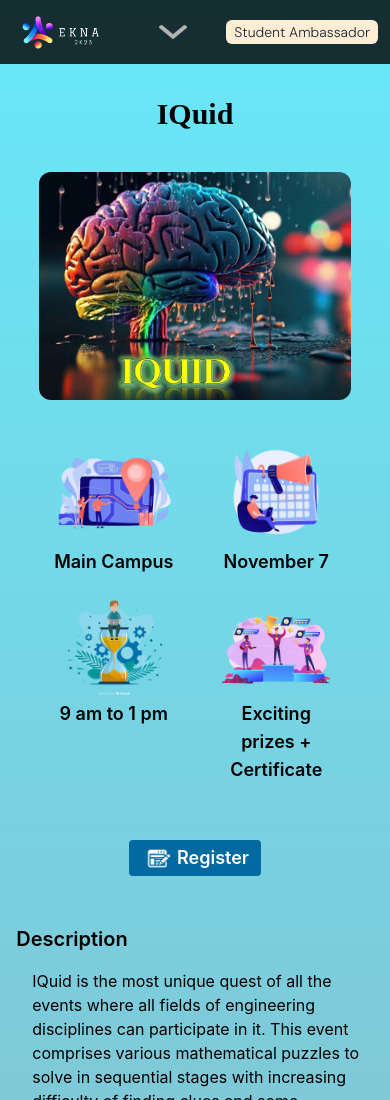
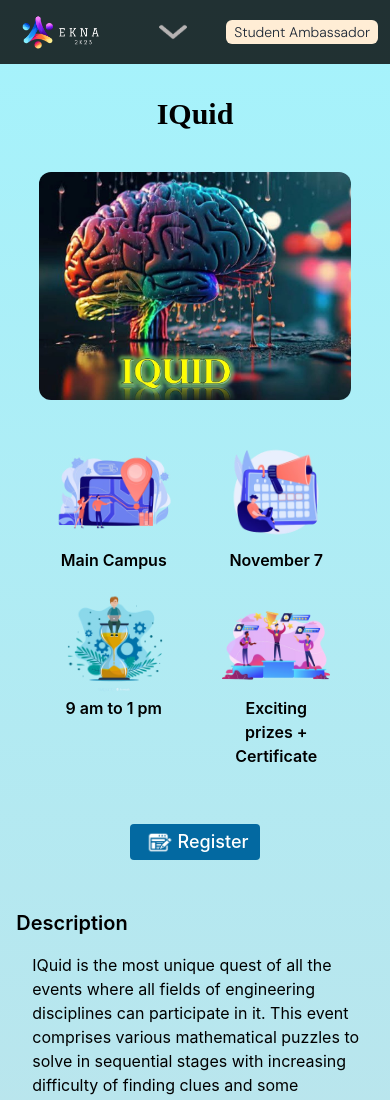
Before and after one commit to gchandru283/eee-symposium, a React (Create React App) app: page /events/tech-event/1 in a window 390 px wide. Shown: the top 1100 px of the page. Built offline with nearby package versions, Linux system fonts and the light colour scheme; a web font is replaced by a local one.

Commit message:
Update EventPage.js

```diff
--- a/src/pages/EventPage.js
+++ b/src/pages/EventPage.js
@@ -10,7 +10,7 @@ function EventPage({ eventDesc }) {
   return (
     <>
       <Header />
-      <div className="pt-24 pb-20 flex flex-col items-center gap-7 bg-gradient-to-t from-gray-400 to-cyan-300">
+      <div className="pt-24 pb-20 flex flex-col items-center gap-7 bg-gradient-to-t from-gray-300 to-cyan-200">
         <div className="text-center lg:text-5xl text-3xl font-semibold pb-3 font-labrada">
           {eventDesc.eventDescription}
         </div>
@@ -24,19 +24,19 @@ function EventPage({ eventDesc }) {
               src="/assets/icons/location.png"
               className="lg:h-40 select-none h-28 lg:p-3 m-auto object-contain"
             />
-            <figcaption className= "text-center lg:text-xl text-lg font-semibold">
+            <figcaption className= "text-center lg:text-xl text-md font-semibold">
               {eventDesc.location}
             </figcaption>
           </div>
           <div className="w-32 lg:w-24 md:flex-grow">
             <img src="/assets/icons/date.png" className=" lg:h-40 select-none h-28 m-auto" />
-            <figcaption className= "text-center lg:text-xl text-lg font-semibold">
+            <figcaption className= "text-center lg:text-xl text-md font-semibold">
               {eventDesc.date}
             </figcaption>
           </div>
           <div className="w-32 lg:w-24 md:flex-grow">
             <img src="/assets/icons/time.png" className=" lg:h-40 select-none h-28 m-auto" />
-            <figcaption className= "text-center lg:text-xl text-lg font-semibold">
+            <figcaption className= "text-center lg:text-xl text-md font-semibold">
               {eventDesc.time}
             </figcaption>
           </div>
@@ -45,7 +45,7 @@ function EventPage({ eventDesc }) {
               src="/assets/icons/trophy.png"
               className="lg:h-40 select-none h-28 lg:p-1 m-auto object-contain object-bottom pb-2"
             />
-            <figcaption className= "text-center lg:text-xl text-lg font-semibold">
+            <figcaption className= "text-center lg:text-xl text-md font-semibold">
               {eventDesc.prize.map((prize) => (
                 <ol>
                   <li key={prize} className="w-28 lg:w-36 mx-auto ">
@@ -69,7 +69,7 @@ function EventPage({ eventDesc }) {
         ) : null}
 
         <div className="py-5">
-          <button class="bg-sky-700 hover:bg-sky-800 text-white font-semibold text-lg lg:text-xl py-1 lg:py-2 lg:px-5 px-3 mx-10 rounded inline-flex items-center justify-center">
+          <button class="bg-sky-700 hover:bg-sky-800 text-white font-medium text-lg lg:text-xl py-1 lg:py-2 lg:px-5 px-3 mx-10 rounded inline-flex items-center justify-center">
             <img src="/assets/icons/register1.png" className="w-9" />
             <span>Register</span>
           </button>
```
